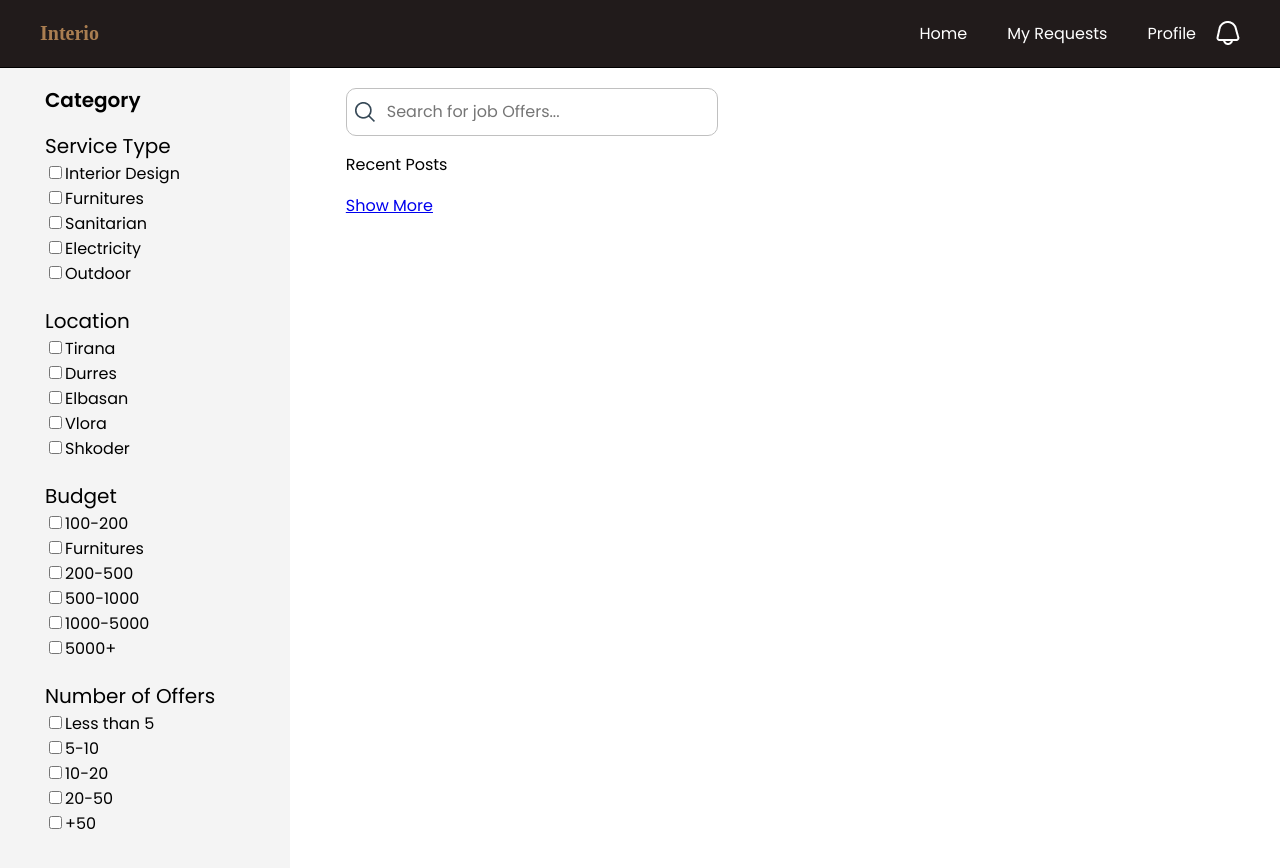
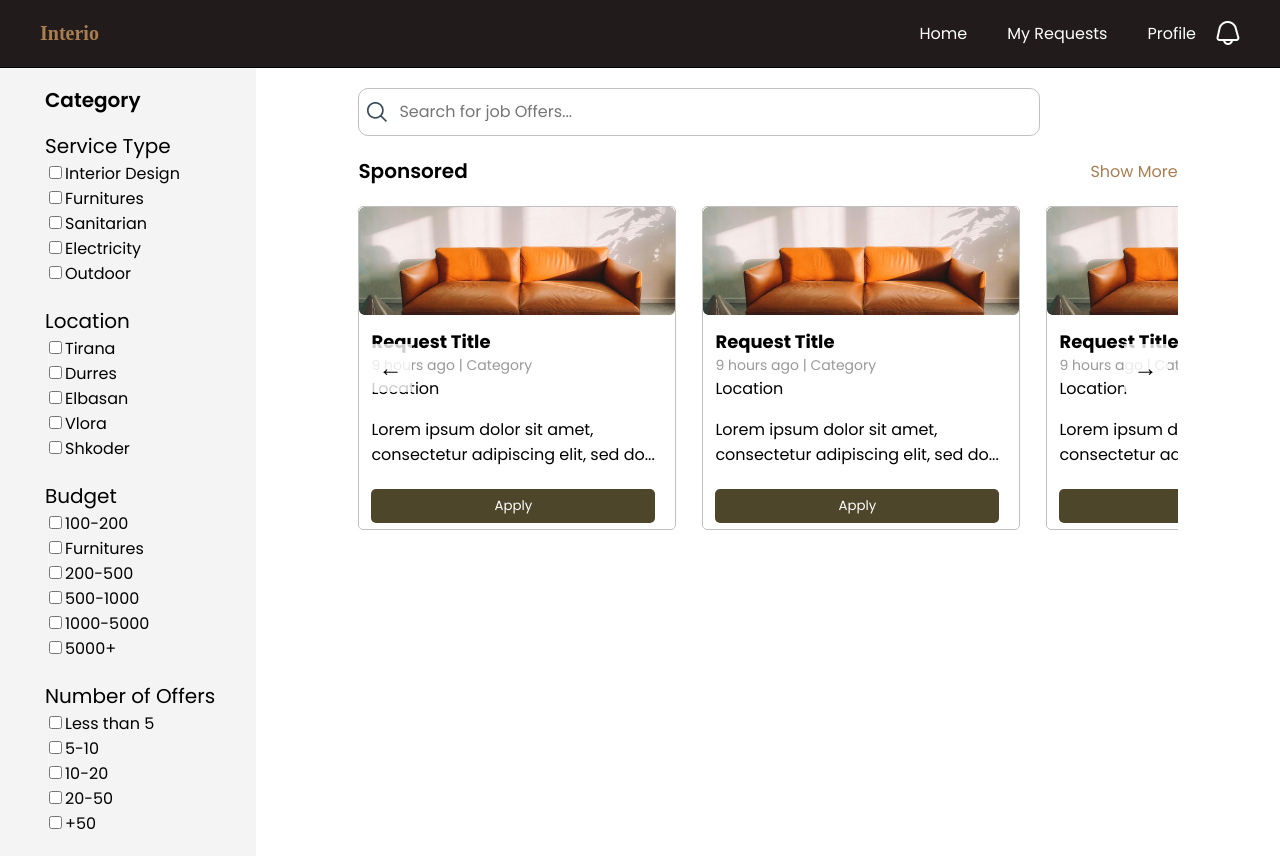
Before and after one commit to joelarapi/Interio-Front-End, a React (Vite) app: page /dashboard in a window 1280 px wide. Built offline with nearby package versions, Linux system fonts and the light colour scheme; a web font is replaced by a local one.

Commit message:
working on dashboard carousel

```diff
--- a/src/Components/Dashboard/Dashboard.module.css
+++ b/src/Components/Dashboard/Dashboard.module.css
@@ -1,6 +1,6 @@
-.sideContainer{
+.sideContainer {
   margin-top: 68px;
-  position: absolute;
+  /* position: absolute; */
   left: 0;
   width: 245px;
   background-color: rgba(244, 244, 244, 1);
@@ -10,56 +10,170 @@
   padding-left: 45px;
 }
 
-.container{
+.container {
   display: flex;
 }
 
-.sideFiltersSection h2{
-  font-weight: 600 ;
+.sideFiltersSection h2 {
+  font-weight: 600;
   font-size: 20px;
 }
 
-.filterSection h3{
+.filterSection h3 {
   font-size: 20px;
   font-weight: 400;
   margin: 0;
 }
 
-.filterSection{
+.filterSection {
   margin-bottom: 20px;
 }
 
-.sideMain{
+.sideMain {
+  margin: auto;
   margin-top: 88px;
-  margin-left: 290px;
+  width: 80%;
 }
 
-.mainContent{
+.mainContent {
   margin: auto;
-  width: 70%;
+  width: 80%;
 }
 
-
-.searchBar{
-  width: 370px;
+.searchBar {
+  width: 680px;
   height: 46px;
   border: 1px solid silver;
   border-radius: 10px;
   display: flex;
   align-items: center;
 }
-.searchBar input{
- border: none;
- width: 100%;
- outline: none;
+.searchBar input {
+  border: none;
+  width: 100%;
+  outline: none;
 }
 
-.searchBar input::placeholder{
+.searchBar input::placeholder {
   font-family: "Poppins";
   font-size: 16px;
 }
 
-.searchBar img{
+.searchBar img {
   margin-left: 8px;
   margin-right: 10px;
 }
+
+.section {
+  width: 100%;
+}
+
+.cardSection {
+  display: flex;
+  overflow-x: auto;
+  scroll-snap-type: x mandatory;
+  scroll-behavior: smooth;
+  gap: 26px;
+  width: 100%;
+}
+
+.headline {
+  display: flex;
+  align-items: center;
+  justify-content: space-between;
+  width: 100%;
+}
+
+.headline p {
+  font-size: 20px;
+  font-weight: 600;
+}
+
+.headline a {
+  text-decoration: none;
+  color: rgba(170, 126, 81, 1);
+}
+
+.card {
+  flex: 0 0 auto;
+  width: 316px;
+  height: 322px;
+  border: 1px solid silver;
+  border-radius: 5px;
+  scroll-snap-align: start;
+}
+
+.description {
+  display: flex;
+  flex-direction: column;
+  padding: 6px 12px;
+}
+
+.description h2 {
+  font-size: 18px;
+  font-weight: 700;
+  margin: 0;
+}
+
+.postTime {
+  font-size: 14px;
+  color: rgba(153, 153, 153, 1);
+  margin: 0;
+}
+
+.description button {
+  background-color: rgba(77, 70, 42, 1);
+  color: white;
+  font-family: "Poppins";
+  border: none;
+  border-radius: 5px;
+  width: 284px;
+  height: 34px;
+  margin-top: 6px;
+  cursor: pointer;
+}
+
+.description button:hover{
+opacity: 0.8;
+transition: 0.2s;
+}
+
+.location{
+  margin: 0;
+}
+
+.cardSectionWrapper {
+  position: relative;
+  display: flex;
+  align-items: center;
+  overflow: hidden;
+}
+
+.scrollButtonLeft, .scrollButtonRight {
+  position: absolute;
+  top: 50%;
+  transform: translateY(-50%);
+  background: none;
+  border: none;
+  font-size: 24px;
+  cursor: pointer;
+  z-index: 2;
+  padding: 10px;
+  background-color: rgba(255, 255, 255, 0.8);
+}
+
+.scrollButtonLeft {
+  left: 10px;
+}
+
+.scrollButtonRight {
+  right: 10px;
+}
+.cardSection::-webkit-scrollbar {
+  display: none;
+}
+
+.cardSection {
+  -ms-overflow-style: none;
+  scrollbar-width: none;
+}
--- a/src/Components/Dashboard/DashboardMain.jsx
+++ b/src/Components/Dashboard/DashboardMain.jsx
@@ -1,8 +1,18 @@
 import classes from "./Dashboard.module.css";
 import loopIcon from "../../icons/search-loop-icon.png";
 import { Link } from "react-router-dom";
+import placeholderImage from "../../icons/placeholder-image-for-posts.png";
+import { useRef } from "react";
 
 const DashboardMain = () => {
+  const scrollRef = useRef(null);
+
+  const scroll = (scrollOffset) => {
+    if (scrollRef.current) {
+      scrollRef.current.scrollLeft += scrollOffset;
+      console.log("ScrollLeft:", scrollRef.current.scrollLeft);
+    }
+  };
   return (
     <div className={classes.sideMain}>
       <div className={classes.mainContent}>
@@ -11,10 +21,99 @@ const DashboardMain = () => {
           <input type="search" placeholder="Search for job Offers..." />
         </div>
 
-        <div>
+        <div className={classes.section}>
           <div className={classes.headline}>
-            <p>Recent Posts</p>
+            <p>Sponsored</p>
             <Link>Show More</Link>
+          </div>
+
+          <div className={classes.cardSectionWrapper}>
+            <button
+              className={classes.scrollButtonLeft}
+              onClick={() => scroll(-316)}
+            >
+              &#8592;
+            </button>
+
+            <div className={classes.cardSection}>
+              <div className={classes.card}>
+                <img src={placeholderImage} />
+                <div className={classes.description}>
+                  <h2>Request Title</h2>
+                  <p className={classes.postTime}>9 hours ago | Category</p>
+                  <p className={classes.location}>Location</p>
+                  <p>
+                    Lorem ipsum dolor sit amet, consectetur adipiscing elit, sed
+                    do...
+                  </p>
+                  <button>Apply</button>
+                </div>
+              </div>
+
+              <div className={classes.card}>
+                <img src={placeholderImage} />
+                <div className={classes.description}>
+                  <h2>Request Title</h2>
+                  <p className={classes.postTime}>9 hours ago | Category</p>
+                  <p className={classes.location}>Location</p>
+                  <p>
+                    Lorem ipsum dolor sit amet, consectetur adipiscing elit, sed
+                    do...
+                  </p>
+                  <button>Apply</button>
+                </div>
+              </div>
+
+              <div className={classes.card}>
+                <img src={placeholderImage} />
+                <div className={classes.description}>
+                  <h2>Request Title</h2>
+                  <p className={classes.postTime}>9 hours ago | Category</p>
+                  <p className={classes.location}>Location</p>
+                  <p>
+                    Lorem ipsum dolor sit amet, consectetur adipiscing elit, sed
+                    do...
+                  </p>
+                  <button>Apply</button>
+                </div>
+              </div>
+
+              <div className={classes.card}>
+                <img src={placeholderImage} />
+                <div className={classes.description}>
+                  <h2>Request Title</h2>
+                  <p className={classes.postTime}>9 hours ago | Category</p>
+                  <p className={classes.location}>Location</p>
+                  <p>
+                    Lorem ipsum dolor sit amet, consectetur adipiscing elit, sed
+                    do...
+                  </p>
+                  <button>Apply</button>
+                </div>
+              </div>
+              <div className={classes.card}>
+                <img src={placeholderImage} />
+                <div className={classes.description}>
+                  <h2>Request Title</h2>
+                  <p className={classes.postTime}>9 hours ago | Category</p>
+                  <p className={classes.location}>Location</p>
+                  <p>
+                    Lorem ipsum dolor sit amet, consectetur adipiscing elit, sed
+                    do...
+                  </p>
+                  <button>Apply</button>
+                </div>
+              </div>
+
+
+            </div>
+
+            <button
+                className={classes.scrollButtonRight}
+                onClick={() => scroll(316)}
+              >
+                &#8594;
+              </button>
           </div>
         </div>
       </div>
```
Also changed, not shown: src/icons/placeholder-image-for-posts.png (added).
